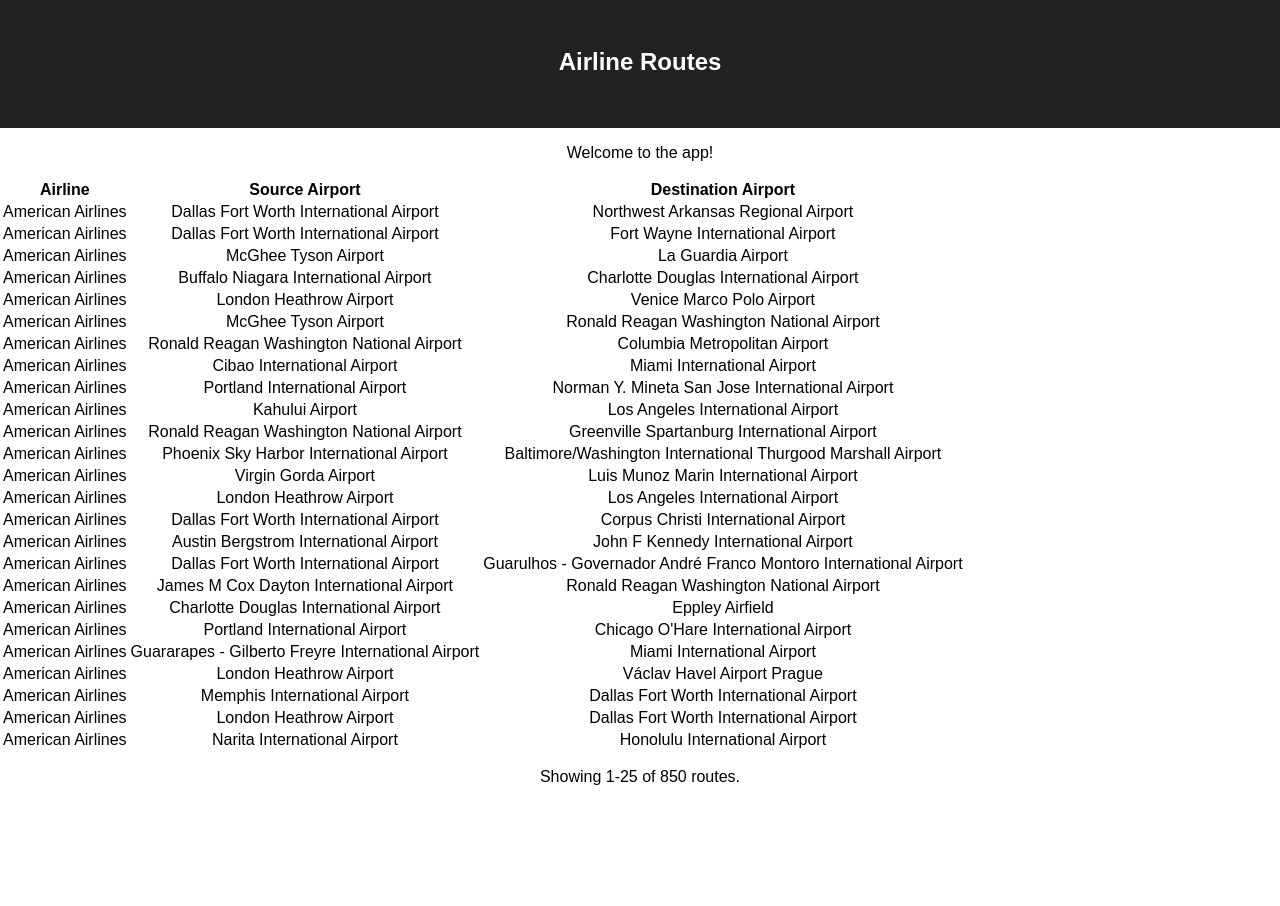
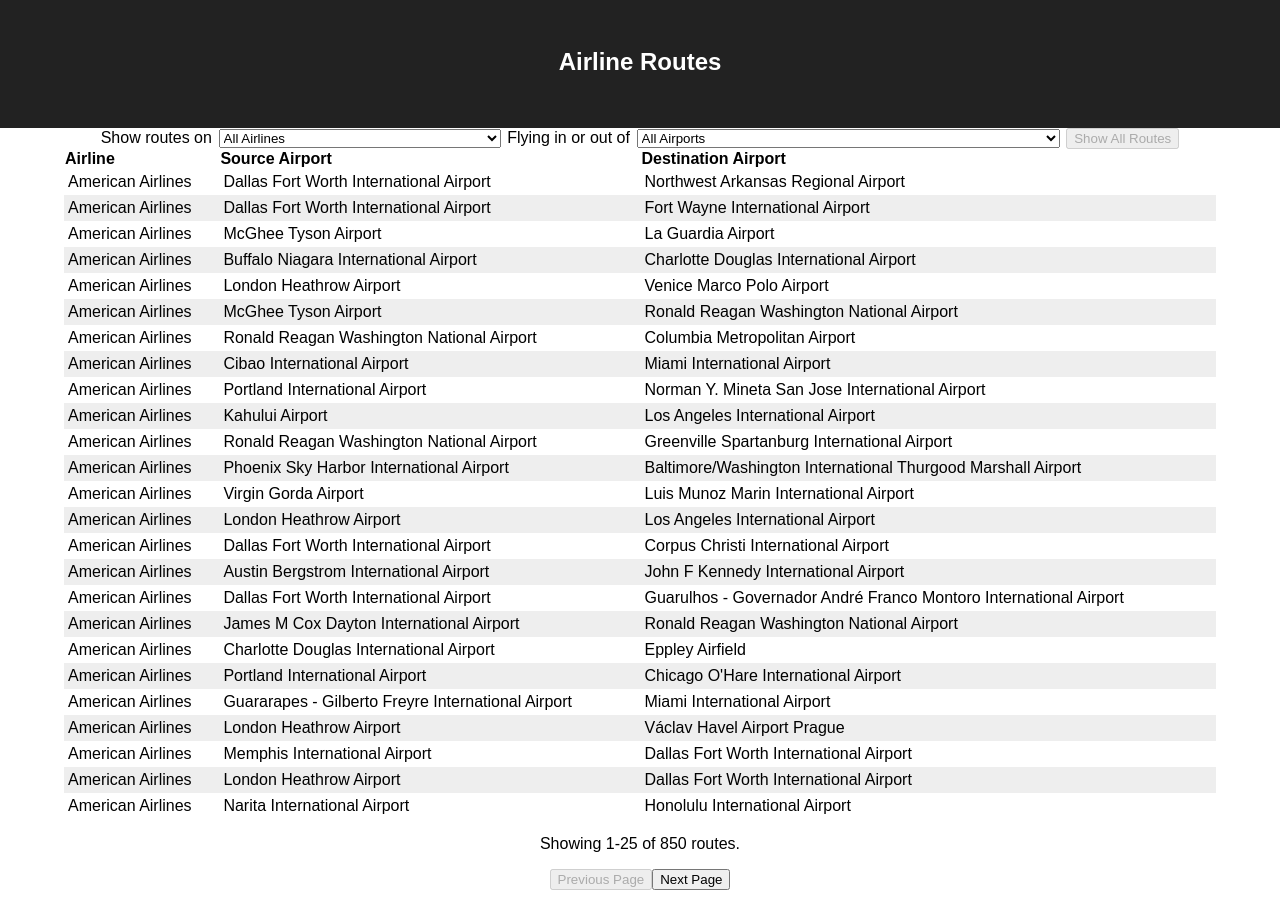
Before and after one commit to arncrn/airlines, a React (Create React App) app: page / in a window 1280 px wide. Before the commit the page ends 802 px from the top, so only its background shows below. Built offline with nearby package versions, Linux system fonts and the light colour scheme.

Commit message:
added filters for airports and airlines

```diff
--- a/src/App.js
+++ b/src/App.js
@@ -1,12 +1,19 @@
-import React from 'react';
+import React, {useState} from 'react';
 import './App.css';
 import flightData, {getAirlineById, getAirportByCode} from './data';
 import Table from './components/Table';
+import Select from './components/Select';
 
 
 
 const App = () => {
+  const [filterForAirlines, setFilterForAirlines] = useState('');
+  const [filterForAirports, setFilterForAirports] = useState('');
 
+  const clearFilters = () => {
+    setFilterForAirlines('')
+    setFilterForAirports('')
+  }
 
   const formatValue = (property, value) => {
     switch(property) {
@@ -17,11 +24,48 @@
     }
   }
 
+  const filterAirlineOptions = (event) => {
+    setFilterForAirlines(event.target.value)
+  }
+
+  const filterAirportOptions = (event) => {
+    setFilterForAirports(event.target.value)
+  }
+
   const columns = [
     {name: 'Airline', property: 'airline'},
     {name: 'Source Airport', property: 'src'},
     {name: 'Destination Airport', property: 'dest'}
   ];
+
+  const rows = flightData.routes.filter(route => {
+    let correctAirline = formatValue('airline', route.airline).includes(filterForAirlines)
+    let correctSourceAirport = formatValue('src', route.src).includes(filterForAirports)
+    let correctDesitnationAirport = formatValue('dest', route.dest).includes(filterForAirports)
+
+    return correctAirline && (correctSourceAirport || correctDesitnationAirport)
+  })
+
+  const getAvailableAirportCodes = () => {
+    let airportCodes = {};
+    rows.forEach(row => {
+      if (!airportCodes[row.src]) airportCodes[row.src] = true;
+      if (!airportCodes[row.dest]) airportCodes[row.dest] = true;
+    })
+
+    return Object.keys(airportCodes);
+  }
+
+  const filteredAirlines = flightData.airlines.filter(airline => airline.name.includes(filterForAirlines))
+
+  let availableAirportCodes = getAvailableAirportCodes()
+
+  const filteredAirports = flightData.airports.filter(airport => {
+    if (filteredAirlines.length === 1) {
+      return availableAirportCodes.includes(airport.code)
+    }
+    return true
+  })
 
   return (
     <div className="app">
@@ -29,13 +73,34 @@
       <h1 className="title">Airline Routes</h1>
     </header>
     <section>
-      <p>
-        Welcome to the app!
-      </p>
+      Show routes on
+      <Select
+        options={filteredAirlines}
+        valueKey="id"
+        titleKey="name"
+        allTitle="All Airlines"
+        value={filterForAirlines}
+        onSelect={filterAirlineOptions}
+      />
+      Flying in or out of
+      <Select
+        options={filteredAirports}
+        valueKey="id"
+        titleKey="name"
+        allTitle="All Airports"
+        value={filterForAirports}
+        onSelect={filterAirportOptions}
+      />
+      <button
+        disabled={!filterForAirlines && !filterForAirports}
+        onClick={clearFilters}
+      >
+        Show All Routes
+      </button>
       <Table
         className="routes-table"
         columns={columns}
-        rows={flightData.routes}
+        rows={rows}
         format={formatValue}
       />
     </section>
--- /dev/null
+++ b/src/components/Select.js
@@ -0,0 +1,24 @@
+import React from 'react';
+
+const Select = ({options, valueKey, titleKey, allTitle, value, onSelect}) => {
+  const keyGenerator = () => {
+    return Math.ceil(Math.random() * 100000000);
+  }
+  // console.log(options)
+  return (
+    <select onChange={onSelect}>
+      <option value="" selected={value === ''}>{allTitle}</option>
+      {options.map(option =>
+        <option
+          key={keyGenerator()}
+          value={option.name}
+          selected={value === option.name}
+        >
+          {option.name}
+        </option>
+      )}
+    </select>
+  )
+}
+
+export default Select;
--- a/src/components/Table.js
+++ b/src/components/Table.js
@@ -2,7 +2,7 @@
 
 const Table = ({rows, columns, format}) => {
   const [currentPage, setCurrentPage] = useState(0)
-  const [routesPerPage, setRoutesPerPage] = useState(25)
+  const [perPage, setPerPage] = useState(25)
 
   const keyGenerator = () => {
     return Math.ceil(Math.random() * 100000000);
@@ -16,9 +16,25 @@
     return formattedRoute;
   }
 
+  const nextPage = () => {
+    setCurrentPage(currentPage + 1);
+  }
+
+  const previousPage = () => {
+    setCurrentPage(currentPage - 1);
+  }
+
+  const setRouteRange = () => {
+    let start = currentPage * perPage;
+    let end = (currentPage + 1) * perPage;
+    return [start, end]
+  }
+
+  const routeRange = setRouteRange()
+
   return (
     <div>
-      <table>
+      <table className="routes-table">
         <thead>
           <tr>
           {columns.map(column => {
@@ -27,7 +43,7 @@
           </tr>
         </thead>
         <tbody>
-          {rows.slice(currentPage, routesPerPage).map(route => {
+          {rows.slice(routeRange[0], routeRange[1]).map(route => {
             return (
               <tr key={keyGenerator()}>
                 {generateRoute(route)}
@@ -36,7 +52,24 @@
           })}
         </tbody>
       </table>
-      <p>{`Showing ${currentPage + 1}-${(currentPage + 1) * routesPerPage} of ${rows.length} routes.`}</p>
+
+      <div>
+      <p>{`Showing ${routeRange[0] + 1}-${routeRange[1]} of ${rows.length} routes.`}</p>
+        <p>
+          <button
+            onClick={previousPage}
+            disabled={routeRange[0] <= 0}
+          >
+            Previous Page
+          </button>
+          <button
+            onClick={nextPage}
+            disabled={routeRange[1] >= rows.length}
+          >
+            Next Page
+          </button>
+        </p>
+      </div>
     </div>
   )
 }
```
